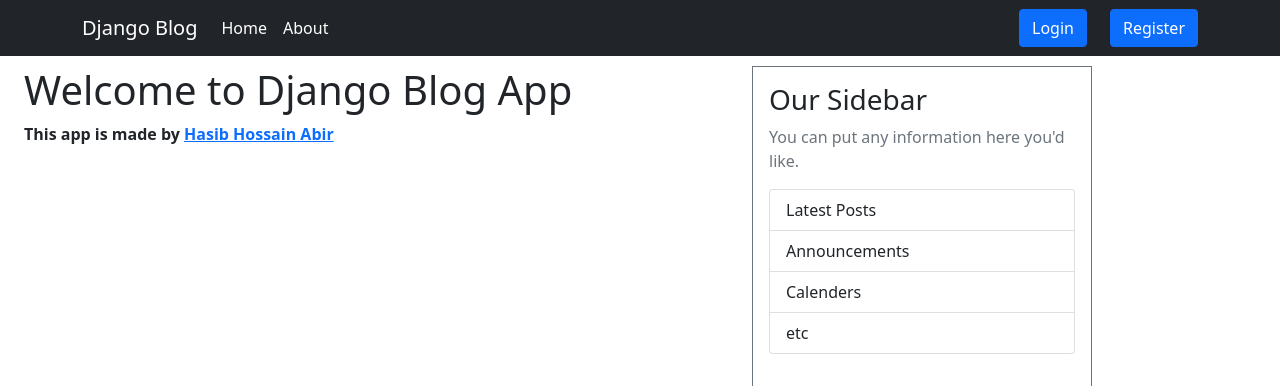
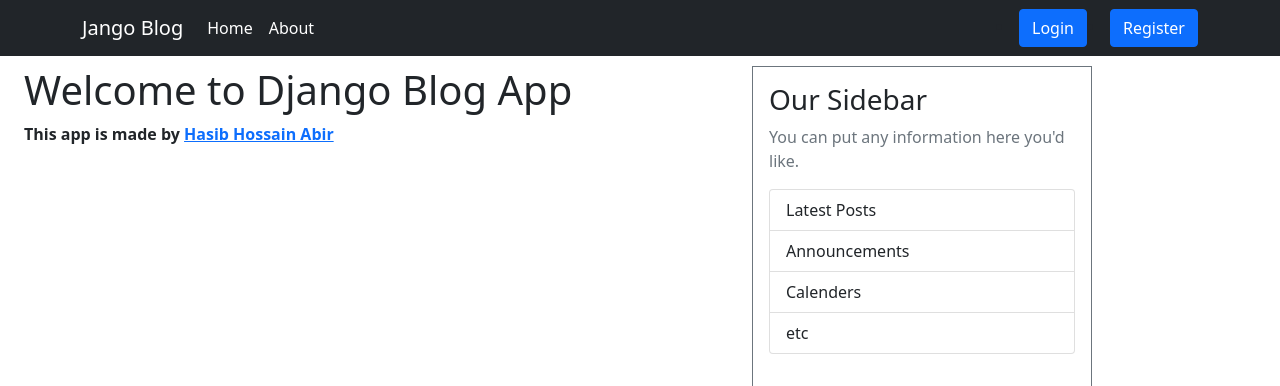
Before and after one commit to hh-abir/jango-blog, a Django app: page /about/ in a window 1280 px wide. Shown: the top 386 px of the page. Run offline with Django 3.2, Linux system fonts and the light colour scheme.

Commit message:
metadata add

```diff
--- a/blog/templates/blog/base.html
+++ b/blog/templates/blog/base.html
@@ -6,9 +6,9 @@
   <link href="https://cdn.jsdelivr.net/npm/bootstrap@5.0.2/dist/css/bootstrap.min.css" rel="stylesheet"
     integrity="sha384-EVSTQN3/azprG1Anm3QDgpJLIm9Nao0Yz1ztcQTwFspd3yD65VohhpuuCOmLASjC" crossorigin="anonymous">
   {% if title %}
-  <title>Django Blog - {{ title }}</title>
+  <title> {{ title }}</title>
   {% else %}
-  <title>Django Blog</title>
+  <title>Jango Blog</title>
   {% endif %}
 </head>
 
@@ -16,7 +16,7 @@
   {# NavBar #}
   <nav class="navbar navbar-expand-lg navbar-dark bg-dark">
     <div class=" container container-fluid">
-      <a class="navbar-brand" href="{% url 'blog-home' %}">Django Blog</a>
+      <a class="navbar-brand" href="{% url 'blog-home' %}">Jango Blog</a>
       <button class="navbar-toggler" type="button" data-bs-toggle="collapse" data-bs-target="#navbarScroll"
         aria-controls="navbarScroll" aria-expanded="false" aria-label="Toggle navigation">
         <span class="navbar-toggler-icon"></span>
--- a/jango_blog/settings.py
+++ b/jango_blog/settings.py
@@ -138,7 +138,7 @@
 LOGIN_REDIRECT_URL = 'blog-home'
 LOGIN_URL = 'login'
 
-MEDIA_ROOT = os.path.join(BASE_DIR, 'media', 'media/profile_pics')
+MEDIA_ROOT = os.path.join(BASE_DIR, 'media')
 MEDIA_URL = '/media/'
 
 EMAIL_BACKEND = 'django.core.mail.backends.smtp.EmailBackend'
--- a/jango_blog/urls.py
+++ b/jango_blog/urls.py
@@ -32,5 +32,3 @@
 ]
 urlpatterns += static(settings.MEDIA_URL, document_root = settings.MEDIA_ROOT)
 urlpatterns += static(settings.STATIC_URL, document_root=settings.STATIC_ROOT)
-if settings.DEBUG:
-    urlpatterns += static(settings.MEDIA_URL, document_root=settings.MEDIA_ROOT)
```
